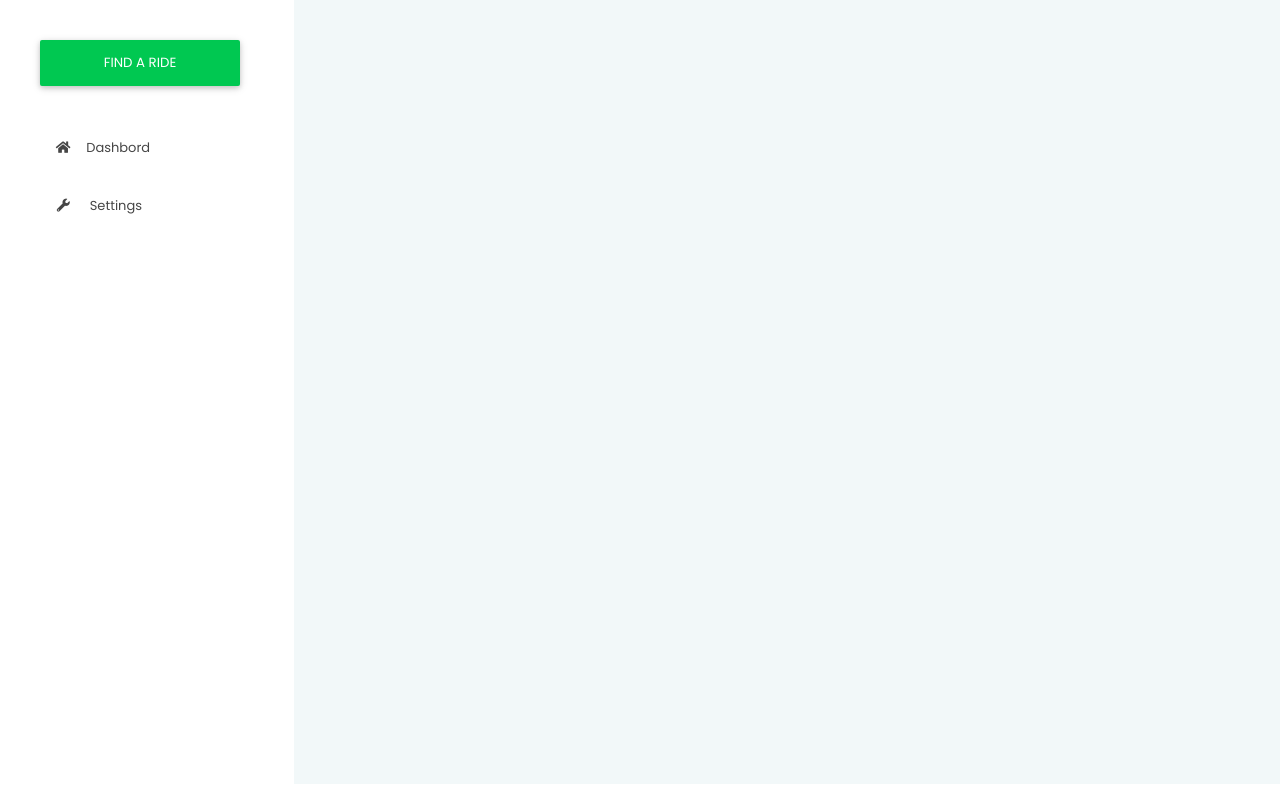
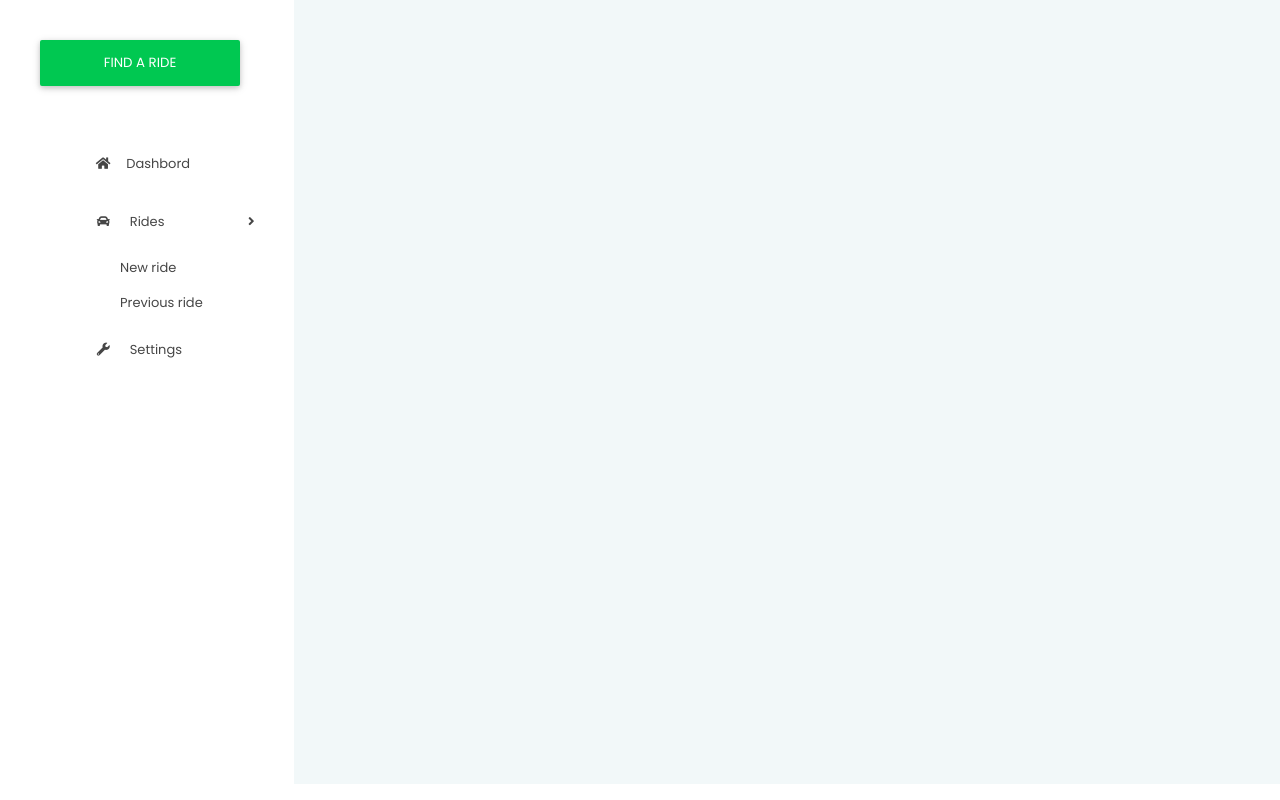
Before and after one commit to chrisoemma/ride-my-way, a React (Create React App) app in the folder front-end/: page / in a window 1280 px wide. Shown: the part 896-1696 px from the top of the page. Built offline with nearby package versions, Linux system fonts and the light colour scheme.

Commit message:
Add list to navbar: Change from only normal a tag to li list fro more fexbility

```diff
--- a/front-end/src/App.css
+++ b/front-end/src/App.css
@@ -188,6 +188,9 @@ input[type="password"],
   padding-top: 16px;
 }
 
+.sidebar ul li {
+  list-style-type: none;
+}
 .sidebar a {
   padding-left: 40px;
   text-decoration: none;
@@ -201,12 +204,19 @@ input[type="password"],
 .sidebar a i {
   margin: 15px;
 }
+.sidebar a {
+  cursor: pointer;
+}
+.sidebar a .fa-angle-right {
+  float: right;
+  margin-right: 40px;
+}
 
-.sidebar a:hover {
+.sidebar li:hover {
   background-color: #f7fcfd;
-  padding-left: 35px;
   color: rgb(74, 74, 247);
 }
+
 .sidebar button {
   margin: 40px;
   padding: 13px;
--- a/front-end/src/components/layouts/Sidenav.js
+++ b/front-end/src/components/layouts/Sidenav.js
@@ -5,8 +5,20 @@ export class Sidenav extends Component {
         return (
             <div className="sidebar">
                 <button>FIND A RIDE</button>
-                <a href="#home"><i className="fa fa-fw fa-home"></i>Dashbord</a>
-                <a href="#services"><i className="fa fa-fw fa-wrench"></i> Settings</a>
+                <ul>
+                    <li><a href="#home"><i className="fa fa-fw fa-home"></i>Dashbord</a></li>
+                    <li><a><i className="fa fa-fw fa-car"></i> Rides
+                    <i className="fa fa-angle-right" aria-hidden="true"></i>
+                    </a>
+                        <div className="inside-navlinks">
+                            <ul>
+                                <li><a href="/">New ride</a></li>
+                                <li><a href="/">Previous ride</a></li>
+                            </ul>
+                        </div>
+                    </li>
+                    <li><a href="#services"><i className="fa fa-fw fa-wrench"></i> Settings</a></li>
+                </ul>
             </div>
 
         )
```
